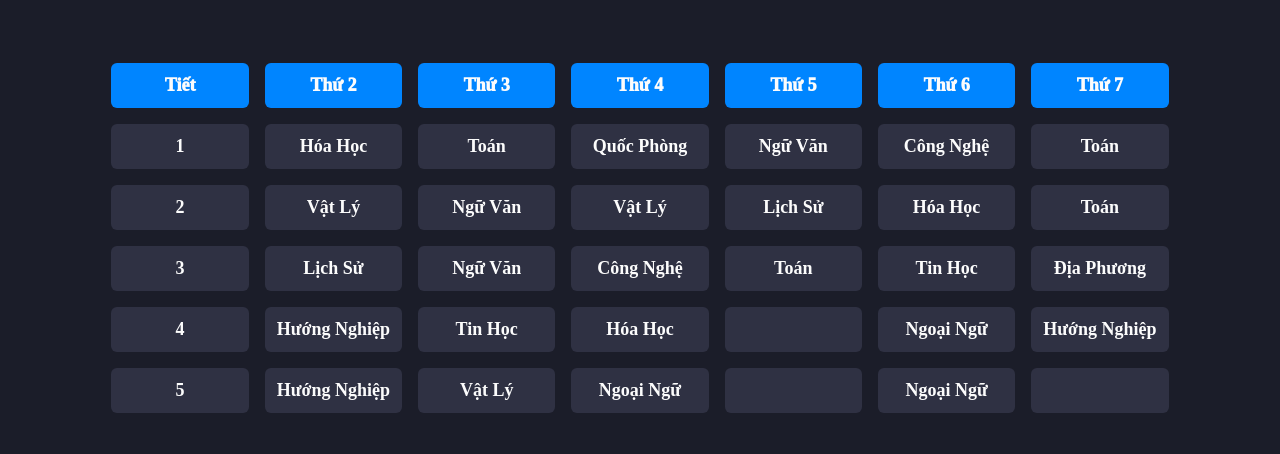
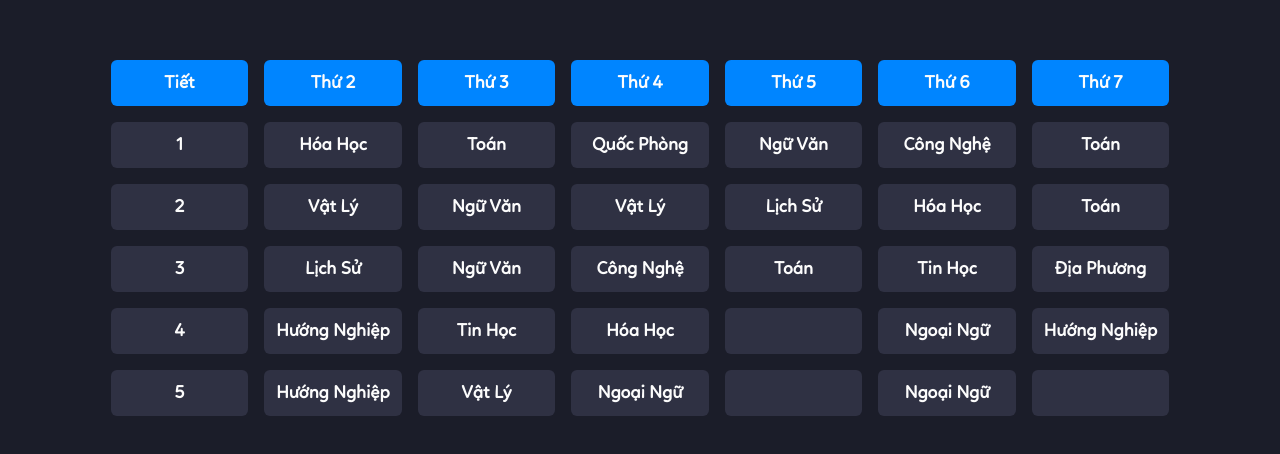
Before and after one commit to linoxolus/10a3-time-table, a plain HTML site: page index.html in a window 1280 px wide. Shown: the part 162-616 px from the top of the page. Drawn offline with Linux system fonts and the light colour scheme.

Commit message:
update fonts

```diff
--- a/assets/css/base.css
+++ b/assets/css/base.css
@@ -1,3 +1,39 @@
+@font-face {
+    font-family: 'Linotte Bold';
+    src: url('../fonts/Linotte/Linotte_Bold.ttf') format('truetype');
+    font-weight: bold;
+    font-style: normal;
+}
+
+@font-face {
+    font-family: 'Linotte';
+    src: url('../fonts/Linotte/Linotte_Regular.ttf') format('truetype');
+    font-weight: normal;
+    font-style: normal;
+}
+
+@font-face {
+    font-family: 'Linotte Heavy';
+    src: url('../fonts/Linotte/Linotte_Heavy.ttf') format('truetype');
+    font-weight: bold;
+    font-style: normal;
+}
+
+@font-face {
+    font-family: 'Linotte Semi Bold';
+    src: url('../fonts/Linotte/Linotte_Semi Bold.ttf') format('truetype');
+    font-weight: bold;
+    font-style: normal;
+}
+
+@font-face {
+    font-family: 'Linotte Light';
+    src: url('../fonts/Linotte/Linotte_Light.ttf') format('truetype');
+    font-weight: normal;
+    font-style: normal;
+}
+
+
 :root {
     --backgroud-color: #1b1d29;
     --text-color: #fcfcfc;
@@ -10,7 +46,7 @@
     margin: 0;
     padding: 0;
     box-sizing: border-box;
-    font-family: 'r0c0i Linotte';
+    font-family: 'Linotte';
 }
 
 #root {
```
Also changed, not shown: assets/fonts/Linotte/._Linotte_Bold.ttf (added), assets/fonts/Linotte/._Linotte_Heavy.ttf (added), assets/fonts/Linotte/._Linotte_Light.ttf (added), assets/fonts/Linotte/._Linotte_Regular.ttf (added), assets/fonts/Linotte/._Linotte_Semi Bold.ttf (added), assets/fonts/Linotte/Linotte_Bold.ttf (added), assets/fonts/Linotte/Linotte_Heavy.ttf (added), assets/fonts/Linotte/Linotte_Light.ttf (added), assets/fonts/Linotte/Linotte_Regular.ttf (added), assets/fonts/Linotte/Linotte_Semi Bold.ttf (added).
